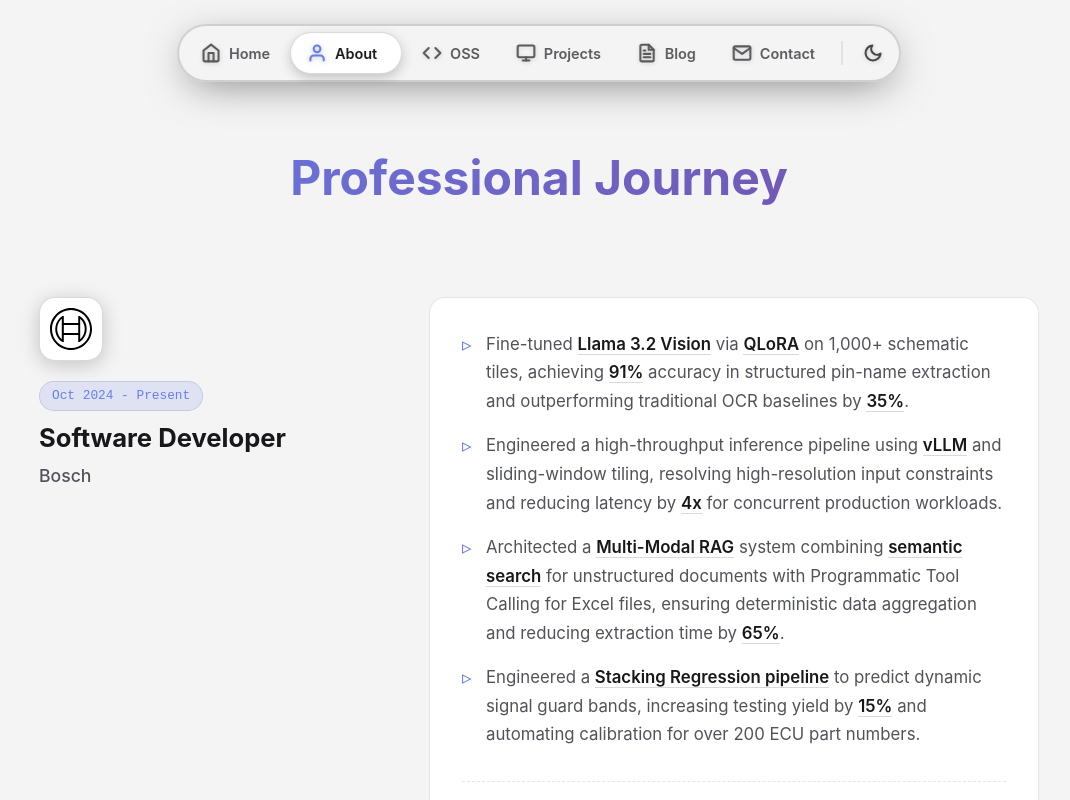
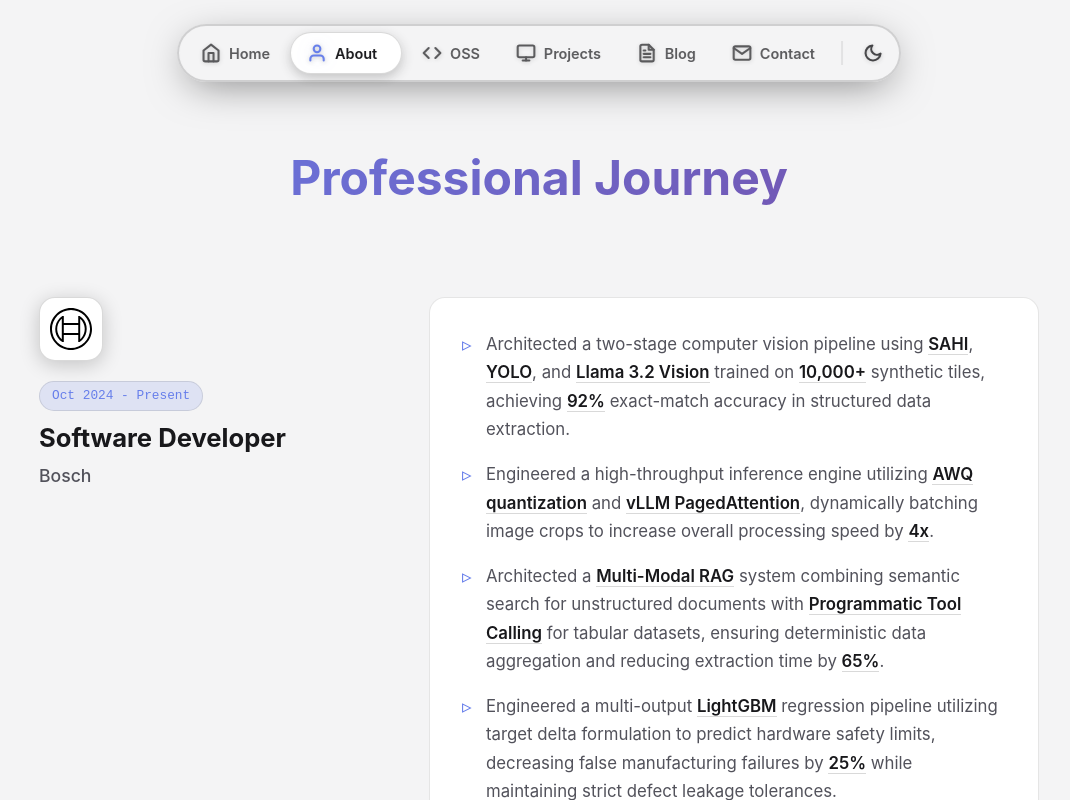
Before and after one commit to AlanPonnachan/AlanPonnachan.github.io, a React (Create React App) app: page /#/about in a window 1280 px wide. Shown: the top 800 px of the page, without its empty margins (101-1171 px from the left). Built offline with nearby package versions, Linux system fonts and the light colour scheme.

Commit message:
update about page

```diff
--- a/src/App.js
+++ b/src/App.js
@@ -215,11 +215,11 @@ const About = () => {
       period: "Oct 2024 - Present",
       tech: ["PyTorch", "PostgreSQL", "FastAPI", "QLoRA", "RAG", "vLLM", "Transformers", "Docker"],
       highlights: [
-        "Fine-tuned <b>Llama 3.2 Vision</b> via <b>QLoRA</b> on 1,000+ schematic tiles, achieving <b>91%</b> accuracy in structured pin-name extraction and outperforming traditional OCR baselines by <b>35%</b>.",
-        "Engineered a high-throughput inference pipeline using <b>vLLM</b> and sliding-window tiling, resolving high-resolution input constraints and reducing latency by <b>4x</b> for concurrent production workloads.",
-        "Architected a <b>Multi-Modal RAG</b> system combining <b>semantic search</b> for unstructured documents with Programmatic Tool Calling for Excel files, ensuring deterministic data aggregation and reducing extraction time by <b>65%</b>.",
-        "Engineered a <b>Stacking Regression pipeline</b> to predict dynamic signal guard bands, increasing testing yield by <b>15%</b> and automating calibration for over 200 ECU part numbers."
-      ]
+          "Architected a two-stage computer vision pipeline using <b>SAHI</b>, <b>YOLO</b>, and <b>Llama 3.2 Vision</b> trained on <b>10,000+</b> synthetic tiles, achieving <b>92%</b> exact-match accuracy in structured data extraction.",
+          "Engineered a high-throughput inference engine utilizing <b>AWQ quantization</b> and <b>vLLM PagedAttention</b>, dynamically batching image crops to increase overall processing speed by <b>4x</b>.",
+          "Architected a <b>Multi-Modal RAG</b> system combining semantic search for unstructured documents with <b>Programmatic Tool Calling</b> for tabular datasets, ensuring deterministic data aggregation and reducing extraction time by <b>65%</b>.",
+          "Engineered a multi-output <b>LightGBM</b> regression pipeline utilizing target delta formulation to predict hardware safety limits, decreasing false manufacturing failures by <b>25%</b> while maintaining strict defect leakage tolerances."
+        ]
     },
     {
       role: "AI/ML Intern",
```
